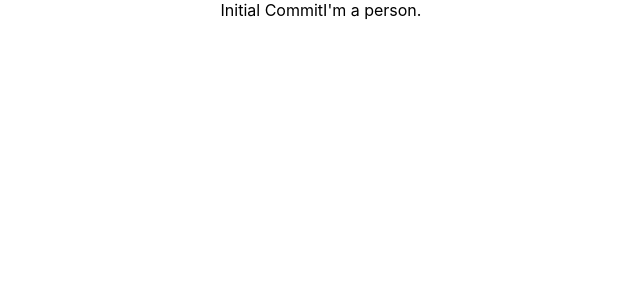
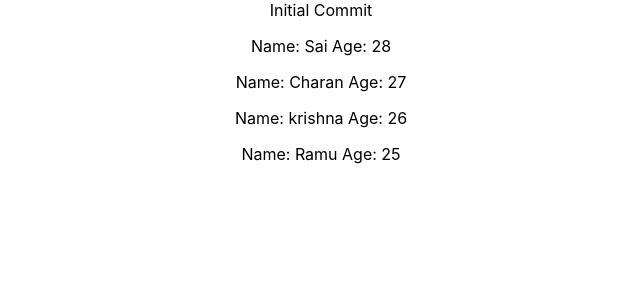
Before and after one commit to csaicharan/short-notes, a React (Create React App) app in the folder React/examples/: page / in a window 1280 px wide. Shown: the top 300 px of the page, without its empty margins (319-959 px from the left). Built offline with nearby package versions, Linux system fonts and the light colour scheme.

Commit message:
Functional component with props to generate dynamic content

```diff
--- a/React/examples/src/App.js
+++ b/React/examples/src/App.js
@@ -7,7 +7,10 @@ function App() {
   return (
     <div className="App">
       Initial Commit
-      <Person />
+      <Person name="Sai" age="28"/>
+      <Person name="Charan" age="27"/>
+      <Person name="krishna" age="26">My Content</Person>
+      <Person name="Ramu" age="25"/>
     </div>
   );
 }
--- a/React/examples/src/Person/Person.js
+++ b/React/examples/src/Person/Person.js
@@ -1,9 +1,9 @@
 // While creating the functional component we must keep in mind we should import React to use JSX syntax in the js files
-
+// Functional or stateless or dumb or presentational components which are not having any states attached to the component
 import React from 'react';
 
-const Person = () => {
-    return <p1>I'm a person.</p1>;
+const Person = (props) => {
+    return <p>Name: {props.name} Age: {props.age}</p>;
 }
 
 export default Person;
```
